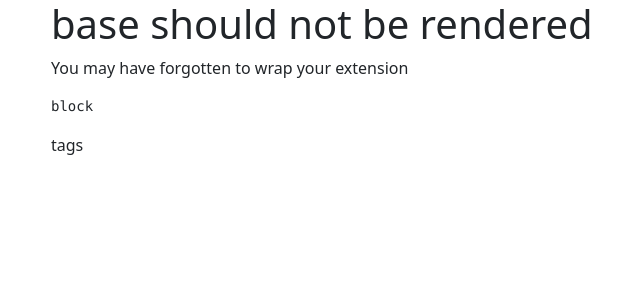
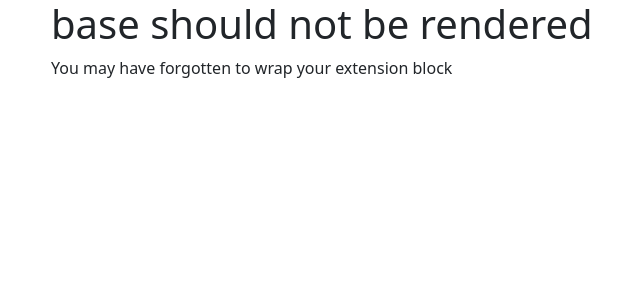
Before and after one commit to schiltz3/361Group3Project, a Django app: template CS361Group3Project/templates/base.html in a window 1280 px wide. Shown: the top 300 px of the page, without its empty margins (31-671 px from the left). Run offline with Django 3.2, Linux system fonts and the light colour scheme; the template is opened without the code that fills it, so the values that code supplies are empty; some libraries are stand-ins or nearby versions.

Commit message:
Fixed typo and tags

```diff
--- a/CS361Group3Project/templates/base.html
+++ b/CS361Group3Project/templates/base.html
@@ -3,7 +3,7 @@
 <head>
     <meta charset="UTF-8">
     <title>{{ pageTitle|default:"TA scheduler" }}</title>
-    <meta name="viewport" content="width=defice-width, initial-scale=1">
+    <meta name="viewport" content="width=device-width, initial-scale=1">
 
     <!-- Bootstrap 5 CSS stylesheet-->
     <link href="https://cdn.jsdelivr.net/npm/bootstrap@5.0.0-beta3/dist/css/bootstrap.min.css" rel="stylesheet"
@@ -12,14 +12,15 @@
     <!-- Bootstrap 5 Icons -->
     <link rel="stylesheet" href="https://cdn.jsdelivr.net/npm/bootstrap-icons@1.4.1/font/bootstrap-icons.css">
 </head>
+
 <body>
-
 <div id="content" class="container-lg">
     {% block content %}
     <h1>base should not be rendered </h1>
-    <p>You may have forgotten to wrap your extension
-    <pre>block</pre>
-    tags</p>
+
+    <p>You may have forgotten to wrap your extension block</p>
+
+
     {% endblock %}
 </div>
 
```
